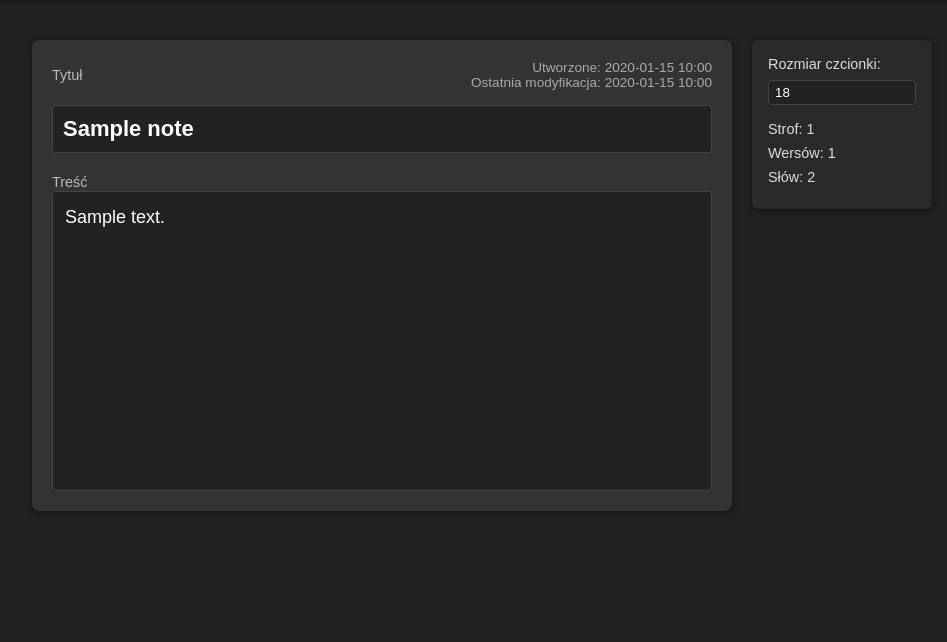
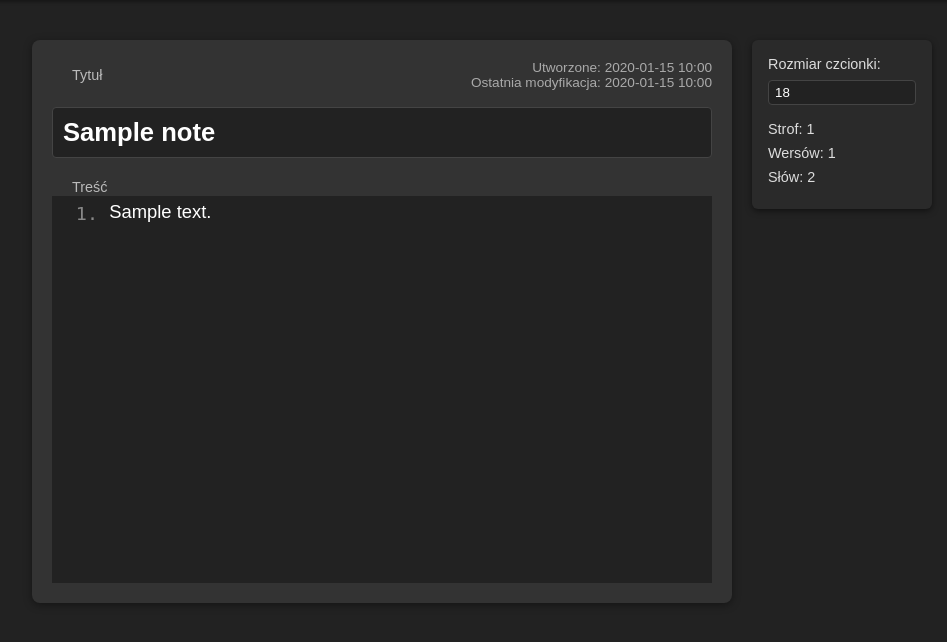
Before and after one commit to dopeman27/NotRapnik, a Flask app: page /notes/1 in a window 1280 px wide. Shown: the part 70-712 px from the top of the page, without its empty margins (158-1105 px from the left). Run offline with Flask 3, Linux system fonts and the light colour scheme; a user stored in the database is signed in; tables that the repository leaves empty hold one stand-in row (values such as "Sample post").

Commit message:
lines counting

```diff
--- a/static/note.css
+++ b/static/note.css
@@ -26,6 +26,7 @@
   font-size: 0.9rem;
   color: #bbb;
   margin-right: 10px;
+  margin-left: 20px;
 }
 
 .note-dates {
@@ -95,3 +96,28 @@
 .note-sidebar .counters div {
   margin-bottom: 8px;
 }
+
+.note-body-container {
+  display: flex;
+  align-items: flex-start;
+}
+
+/* numeracja wierszy */
+.line-numbers {
+  user-select: none;
+  text-align: right;
+  padding-right: 8px;
+  margin-right: 8px;
+  border-right: 1px solid #444;
+  color: #888;
+  font-size: 1.15rem;
+  line-height: 1.5;
+  white-space: pre;
+}
+
+/* pole treści */
+.note-body {
+  flex: 1;
+  min-height: 300px;
+  /* pozostaw resztę stylów… */
+}
--- a/templates/view_note.html
+++ b/templates/view_note.html
@@ -1,6 +1,51 @@
 {% extends 'base.html' %}
 {% block head %}
   <link rel="stylesheet" href="{{ url_for('static', filename='note.css') }}">
+  <style>
+    .rows {
+      background: #222;
+      color: #888;
+      font-family: monospace;
+      font-size: 1.15rem;
+      line-height: 1.5;
+      padding: 0.2em 0.5em;
+      text-align: right;
+      width: 3em;
+      user-select: none;
+      float: left;
+      box-sizing: border-box;
+      overflow: hidden;
+    }
+    textarea#textBox {
+      background: #222;
+      color: #fff;
+      font-family: sans-serif;
+      font-size: 1.15rem;
+      line-height: 1.5;
+      border: none;
+      resize: none;
+      outline: none;
+      width: calc(100% - 3em);
+      overflow: hidden;
+      float: left;
+      box-sizing: border-box;
+      min-height: calc(14 * 1.5em);
+      height: calc(14 * 1.5em);
+    }
+    #copyText {
+      position: absolute;
+      top: -9999px;
+      left: -9999px;
+      visibility: hidden;
+      white-space: pre-wrap;
+      word-wrap: break-word;
+      font-family: sans-serif;
+      font-size: 1.15rem;
+      line-height: 1.5;
+      width: calc(100% - 3em);
+      box-sizing: border-box;
+    }
+  </style>
 {% endblock %}
 
 {% block content %}
@@ -22,9 +67,13 @@
 
     <h1 id="note-title" class="note-title" contenteditable>{{ note.title }}</h1>
 
-    <div class="note-body-wrapper">
+    <div class="note-body-wrapper" style="clear:both; overflow:hidden;">
       <span class="note-label">Treść</span>
-      <div id="note-body" class="note-body" contenteditable>{{ note.body }}</div>
+      <div class="note-body-container">
+        <div class="rows" id="numbers"></div>
+        <textarea id="textBox">{{ note.body }}</textarea>
+        <div id="copyText"></div>
+      </div>
     </div>
   </div>
 
@@ -41,42 +90,87 @@
 </div>
 
 <script>
-  function debounce(fn, d){let t;return(...a)=>{clearTimeout(t);t=setTimeout(()=>fn(...a),d);}};
+  const nmbrBox = document.getElementById('numbers');
+  const txtBox  = document.getElementById('textBox');
+  const divCopy = document.getElementById('copyText');
+  const sizeIn  = document.getElementById('font-size');
+  const stanzas = document.getElementById('count-stanzas');
+  const lines   = document.getElementById('count-lines');
+  const words   = document.getElementById('count-words');
 
-  const body   = document.getElementById('note-body');
-  const title  = document.getElementById('note-title');
-  const sizeIn = document.getElementById('font-size');
-  const sSpan  = id => document.getElementById(id);
-  const stanzas = sSpan('count-stanzas');
-  const lines   = sSpan('count-lines');
-  const words   = sSpan('count-words');
+  function debounce(fn, delay) {
+    let t;
+    return (...args) => {
+      clearTimeout(t);
+      t = setTimeout(() => fn(...args), delay);
+    };
+  }
+
+  function copyText() {
+    let txt = txtBox.value.replace(/(?:\r\n|\r|\n)/g, '<br />');
+    divCopy.innerHTML = txt;
+  }
+
+  function addLines() {
+    copyText();
+
+    const lineHeight  = parseFloat(getComputedStyle(txtBox).lineHeight);
+    const mirrorH     = divCopy.offsetHeight;
+    const linesCount  = Math.max(1, Math.round(mirrorH / lineHeight));
+
+    let holder = '';
+    for (let i = 1; i <= linesCount; i++) {
+      holder += `<div class="row">${i}.</div>`;
+    }
+    nmbrBox.innerHTML = holder;
+
+    txtBox.style.height = 'auto';
+    const scrollH = txtBox.scrollHeight;
+    const minH    = lineHeight * 14;
+    const newH    = Math.max(scrollH, minH);
+
+    txtBox.style.height  = newH + 'px';
+    nmbrBox.style.height = newH + 'px';
+  }
 
   const save = debounce(() => {
     fetch('/api/notes/{{ note.id }}', {
       method: 'PATCH',
       headers: { 'Content-Type': 'application/json' },
-      body: JSON.stringify({ title: title.innerText, body: body.innerText })
+      body: JSON.stringify({
+        title: document.getElementById('note-title').innerText,
+        body: txtBox.value
+      })
     });
   }, 500);
 
-  title.addEventListener('input', save);
-  body .addEventListener('input', () => { save(); counts(); });
-
-  sizeIn.addEventListener('input', () => {
-    body.style.fontSize  = sizeIn.value + 'px';
-    title.style.fontSize = (+sizeIn.value + 4) + 'px';
-  });
-
-  function counts(){
-    const txt = body.innerText.trim();
-    stanzas.textContent = txt ? txt.split(/\n\s*\n/).length : 0;
-    lines  .textContent = txt ? txt.split(/\n/).length       : 0;
-    words  .textContent = txt ? txt.split(/\s+/).filter(w=>w).length : 0;
+  function counts() {
+    const txt = txtBox.value;
+    stanzas.textContent = txt.trim() ? txt.split(/\n\s*\n/).length : 0;
+    lines.textContent   = txt ? txt.split(/\n/).length : 0;
+    words.textContent   = txt.trim() ? txt.trim().split(/\s+/).length : 0;
+    save();
   }
 
-  document.addEventListener('DOMContentLoaded', () => {
-    body.style.fontSize  = sizeIn.value + 'px';
-    title.style.fontSize = (+sizeIn.value + 4) + 'px';
+  function addEvents() {
+    txtBox.addEventListener('input', () => {
+      addLines();
+      counts();
+    });
+    sizeIn.addEventListener('input', () => {
+      const fs = sizeIn.value + 'px';
+      [txtBox, nmbrBox, divCopy].forEach(el => {
+        el.style.fontSize   = fs;
+        el.style.lineHeight = '1.5';
+      });
+      addLines();
+      counts();
+    });
+  }
+
+  window.addEventListener('load', () => {
+    addEvents();
+    addLines();
     counts();
   });
 </script>
```
Also changed, not shown: app.db.
